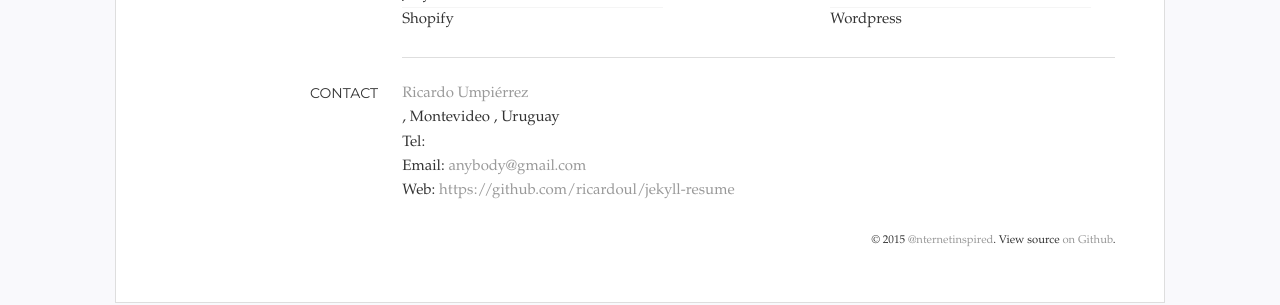
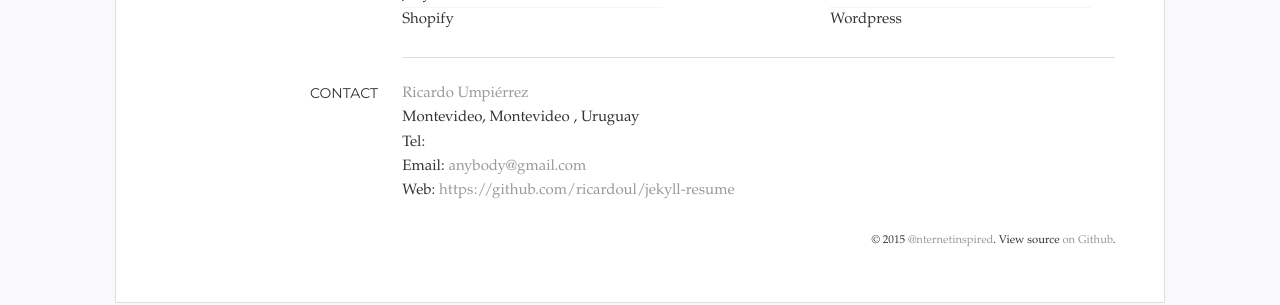
Before and after one commit to nternetinspired/jekyll-resume, a Jekyll site: the page built from index.html, in a window 1280 px wide. Shown: the part 1461-1766 px from the top of the page. Built offline with Jekyll 4.4.1, drawn with Linux system fonts in a browser that asks for light colours.

Commit message:
Update _config.yml

```diff
--- a/_config.yml
+++ b/_config.yml
@@ -2,7 +2,7 @@
 title: RicardoUL
 author:
   address:
-      street:
+      street: Montevideo
       town: Montevideo
       postcode:
       country: Uruguay
```
